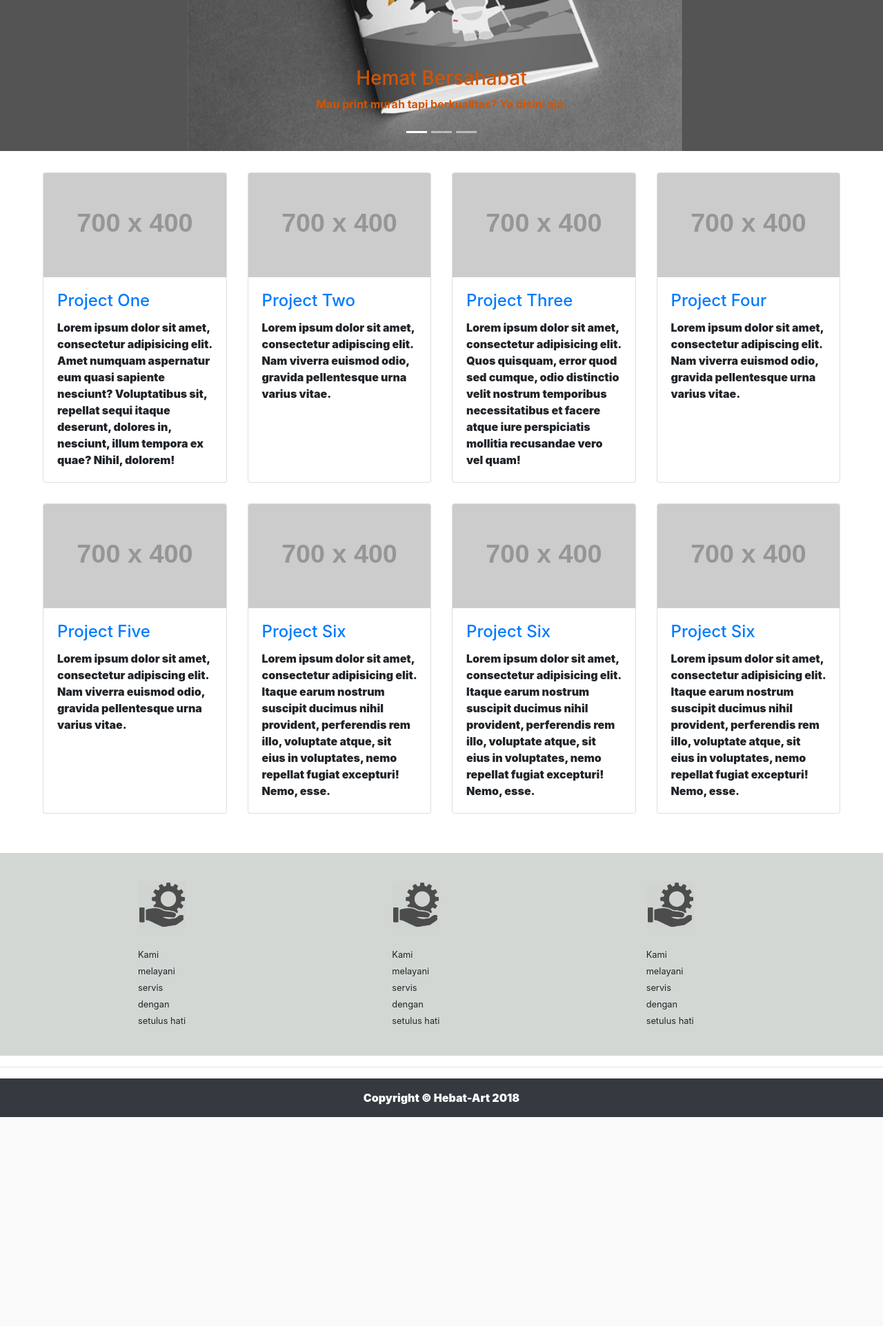
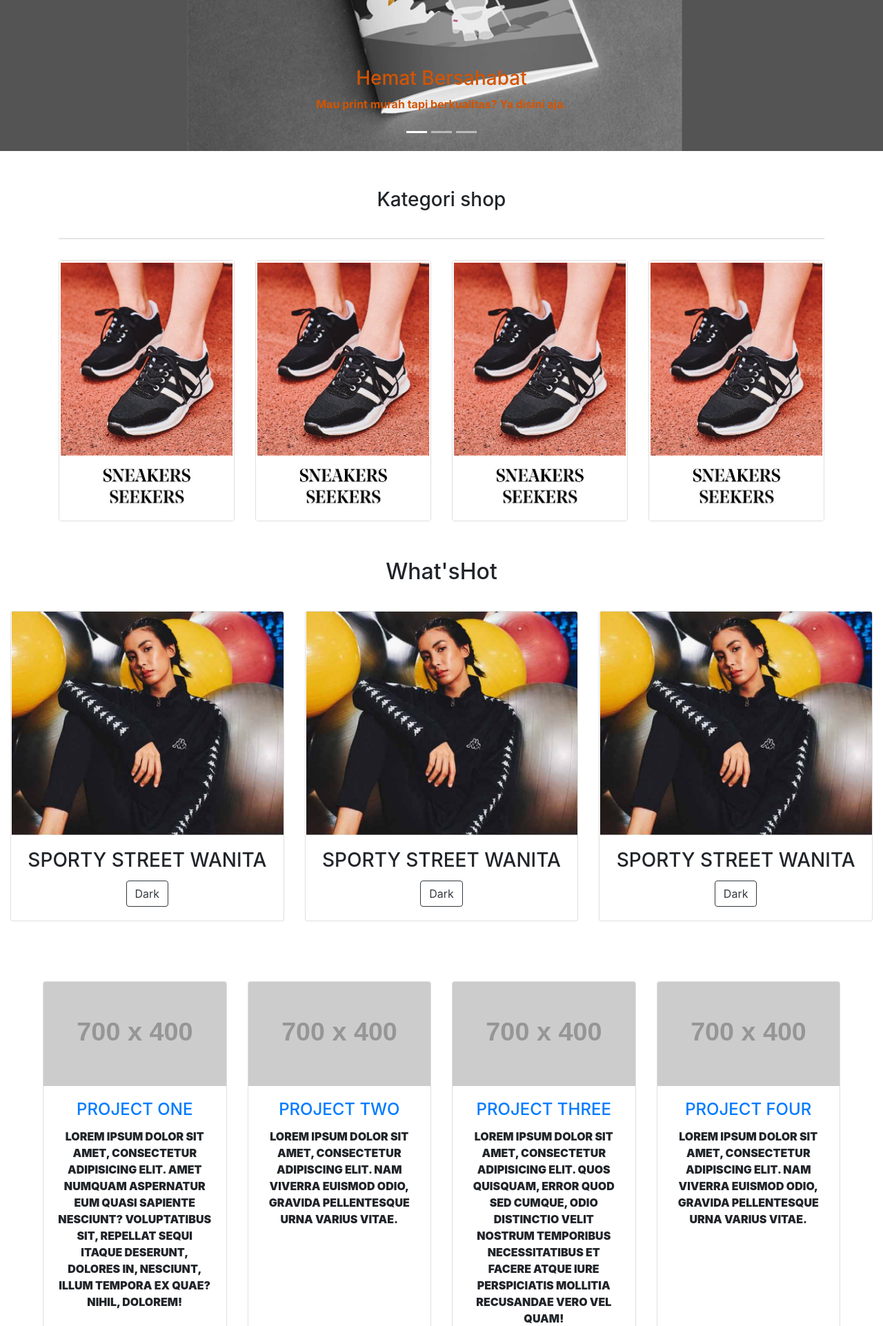
Before and after one commit to samsul97/hebat_art, a PHP site: page /tk-online/index.html in a window 1280 px wide. Shown: the part 357-2280 px from the top of the page at 69% size. Before the commit the page ends 1977 px from the top, so only its background shows below. Run offline with PHP 8.4, Linux system fonts and the light colour scheme; grey boxes labelled with a size stand in for pictures from a placeholder-image service; some libraries are stand-ins or nearby versions.

Commit message:
penambahan indexs lagi kontol

```diff
--- a/tk-online/css/modern-business.css
+++ b/tk-online/css/modern-business.css
@@ -27,3 +27,29 @@ body {
 .portfolio-item {
   margin-bottom: 30px;
 }
+.TextTitle {
+  padding: 30px;
+    text-align: center;
+    border-bottom: 2px solid rgba(0,0,0,0.1);
+    /* text-transform: uppercase; */
+    font-size: 1.5em;
+    line-height: 1.8;
+    margin-bottom: 30px;
+}
+#sectionone{
+  margin-bottom: 50px;
+  background-color: #fff;
+}
+.TextTitleTwo {
+  padding: 30px;
+  text-align: center;
+
+}
+.card-title {
+  text-align: center;
+  text-transform: uppercase;
+}
+.card-body {
+  text-align: center;
+  text-transform: uppercase;
+}
--- a/tk-online/css/style.css
+++ b/tk-online/css/style.css
@@ -12,6 +12,8 @@ body {
 #navParent  {
   color: #fff;
 }
+
+
 .TextTitle {
   padding: 30px;
     text-align: center;
--- a/tk-online/index.html
+++ b/tk-online/index.html
@@ -15,6 +15,7 @@
   <link rel="shortcut icon" href="img/logo.png" style="width: 100px; height: 100px;" />
   <!-- Custom styles for this template -->
   <link href="css/modern-business.css" rel="stylesheet">
+
 
 </head>
 
@@ -125,7 +126,110 @@
           <!-- Portfolio Section -->
           <br>
           <!-- <h2>Produk</h2> -->
+          <section id="sectionone">
+              <div class="container">
+                <div class="TextTitle">
 
+                    <h3>Kategori shop</h3>
+                        </div>
+              <div class="row tx-center">
+
+                <div class="col-lg-3 col-sm-6 mb-4" >
+                <div class="card" id="">
+                  <img  id="img-card" src="img/menushop.png" alt="">
+                    </div>
+                </div>
+                <div class="col-lg-3 col-sm-6 mb-4" >
+                <div class="card" id="">
+                  <img  id="img-card" src="img/menushop.png" alt="">
+                    </div>
+                </div>
+
+
+                <div class="col-lg-3 col-sm-6 mb-4" >
+                <div class="card" id="">
+                  <img  id="img-card" src="img/menushop.png" alt="">
+                    </div>
+                </div>
+
+                <div class="col-lg-3 col-sm-6 mb-4" >
+                <div class="card" id="">
+                  <img  id="img-card" src="img/menushop.png" alt="">
+                    </div>
+                </div>
+
+              </div>
+            </div>
+
+            </div>
+
+
+            <section>
+            <div class="container-fluid">
+            <div class="TextTitleTwo">
+
+                    <!-- Portfolio Section -->
+                    <h2>What'sHot</h2>
+
+            </div>
+                  <div class="row">
+                    <div class="col-lg-4 col-sm-6 portfolio-item">
+                      <div class="card h-100">
+                        <a href="#"><img class="card-img-top" src="img/wh2.png" alt=""></a>
+                        <div class="card-body">
+                          <div class="card-title">
+                            <h3>SPORTY STREET WANITA</h3>
+                          </div>
+                        <a href="#">
+                            <button  type="button" class="btn btn-outline-dark">Dark</button>
+                              </a>
+                        </div>
+                      </div>
+                    </div>
+
+                    <div class="col-lg-4 col-sm-6 portfolio-item">
+                      <div class="card h-100">
+                        <a href="#"><img class="card-img-top" src="img/wh2.png" alt=""></a>
+                        <div class="card-body">
+                          <div class="card-title">
+                            <h3>SPORTY STREET WANITA</h3>
+                          </div>
+                        <a href="#">
+                            <button  type="button" class="btn btn-outline-dark">Dark</button>
+                              </a>
+                        </div>
+                      </div>
+                    </div>
+
+                    <div class="col-lg-4 col-sm-6 portfolio-item">
+                      <div class="card h-100">
+                        <a href="#"><img class="card-img-top" src="img/wh2.png" alt=""></a>
+                        <div class="card-body">
+                          <div class="card-title">
+                            <h3>SPORTY STREET WANITA</h3>
+                          </div>
+                        <a href="#">
+                            <button  type="button" class="btn btn-outline-dark">Dark</button>
+                              </a>
+                        </div>
+                      </div>
+                    </div>
+
+
+                  </div>
+                  <!-- /.row -->
+
+                  </div>
+                  </section>
+
+
+
+
+
+
+
+
+          </section>
           <div class="row" style="margin-left: 40px; margin-right: 40px; padding: 7px;">
             <div class="col-lg-3 col-sm-6 portfolio-item">
               <div class="card h-100">
--- a/tk-online/index.php
+++ b/tk-online/index.php
@@ -124,6 +124,7 @@
 <section id="sectionone">
     <div class="container">
       <div class="TextTitle">
+
           <h3>Kategori shop</h3>
               </div>
     <div class="row tx-center">
@@ -287,6 +288,8 @@
       <!-- /.container -->
     </footer>
 
+
+
     <!-- Bootstrap core JavaScript -->
     <script src="vendor/jquery/jquery.min.js"></script>
     <script src="vendor/bootstrap/js/bootstrap.bundle.min.js"></script>
```
Also changed, not shown: tk-online/img/wh1.png (added), tk-online/img/wh2.png (added).
